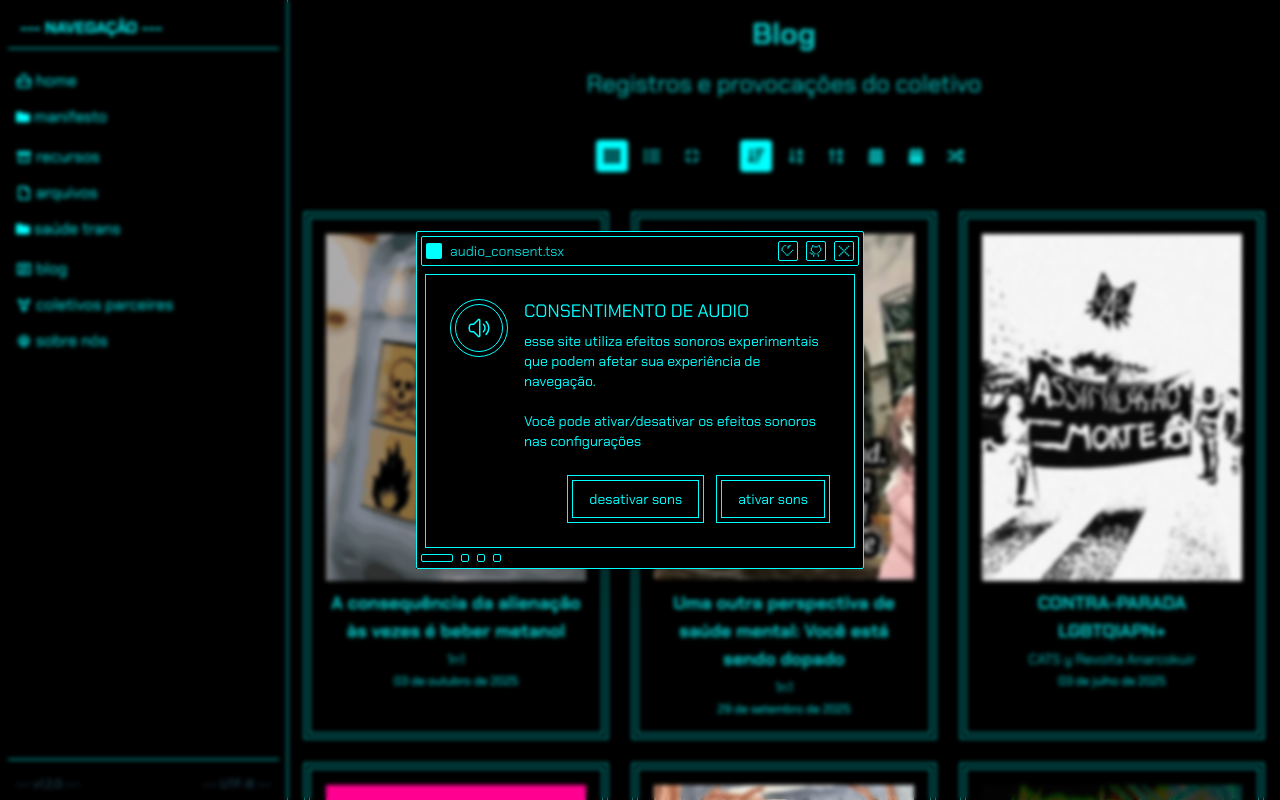
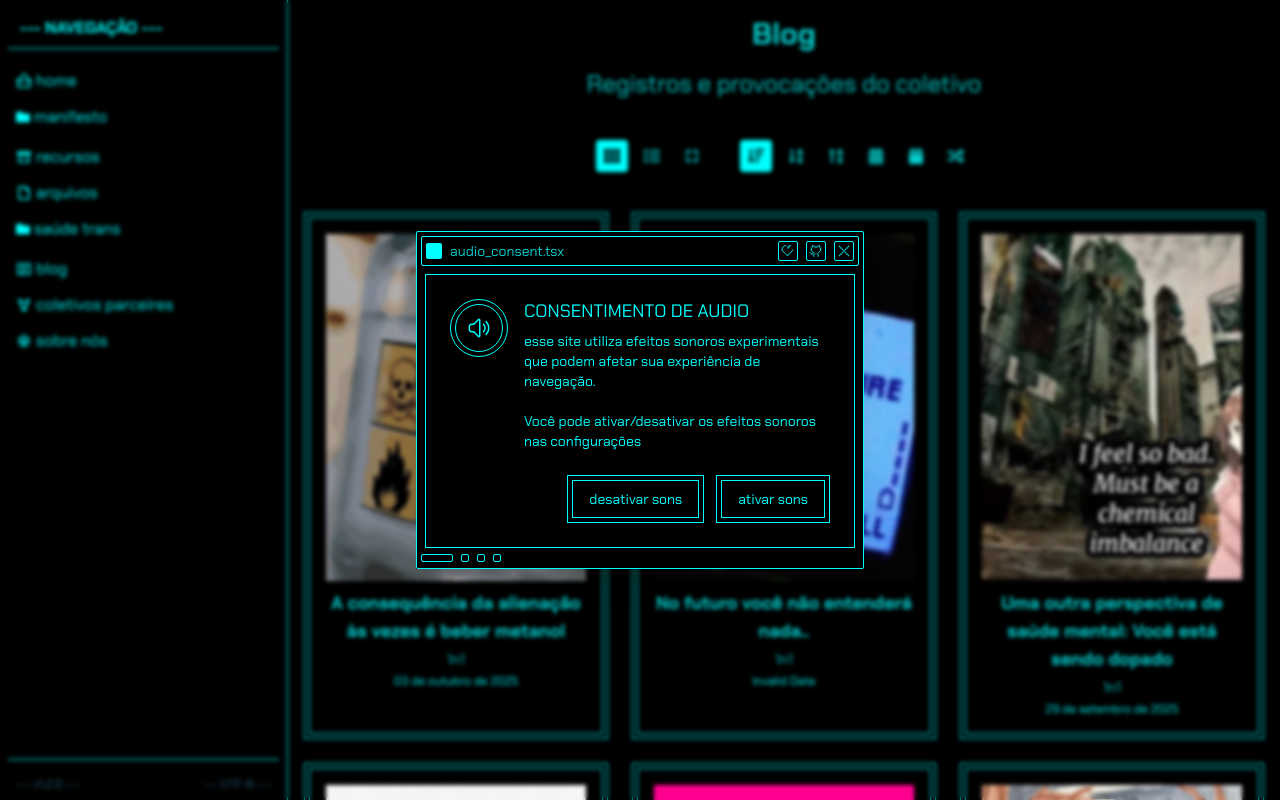
Before and after one commit to Coletivo-Anarquista-Trans/site, a Next.js app: page /blog in a window 1280 px wide. Shown: the top 800 px of the page. Built offline with nearby package versions, Linux system fonts and the light colour scheme.

Commit message:
alienated

```diff
--- a/src/assets/blogPosts/post.ts
+++ b/src/assets/blogPosts/post.ts
@@ -623,6 +623,87 @@ export const posts: BlogPost[] = [
 
   `,
   },
+  {
+    id: "post-11",
+    title: "No futuro você não entenderá nada..",
+    description: "1n1",
+    slug: "futuro-alienado",
+    date: "2025-10-2",
+    image: "/trans-blog-posts/future.jpg",
+    content: `
+    <p>
+    Eu quero te tirar o peso de um esforço desnecessário: entender as coisas.
+    </p>
+    <p>
+    É em vão. Quer dizer, pode ser útil agora, mas a médio e longo prazo só vai te confundir mais.
+    </p>
+    <br/>
+
+    <p>
+    Talvez você não tenha entendido ainda. A dinâmica da nossa produção tem sido sobre velocidade: chegar mais rápido, fazer mais rápido o que precisa ser feito, entender mais rápido, comprar mais rápido, amar mais rápido.
+    </p>
+    <p>
+    Aceleração do tempo, dos transportes, da informação, da tecnologia, das mercadorias, da moda, dos memes, das relações, dos amores, do sexo, do afeto, do cuidado e, com isso, de corpos.
+    </p>
+    <br/>
+
+    <p>
+    Quanto maior a velocidade, menos você entende.
+    </p>
+    <p>
+    Você aceita facilmente algoritmos cuspindo (outputs) para você informação pré-selecionada e filtrada sem saber como anúncios feitos das suas últimas conversas (inputs) chegaram até você.
+    </p>
+    <br/>
+
+    <p>
+    Também aceita o smartphone trocando de interface todo ano, paga por isso, mesmo numa cultura consumista insustentável.
+    </p>
+    <br/>
+
+    <p>
+    Mas quando corpos mudam a si, suas próprias interfaces, formas corporais, linguagens e modos de se relacionar você tenta entender e definir o processo nas suas limitadas compreensões.
+    </p>
+    <br/>
+
+    <p>
+    Tão alienado pelas mercadorias e vetores informacionais mas tão curioso por corpos trans e queer.
+    </p>
+    <p>
+    Ou talvez negue nossa existência para poder se alienar nos mecanismos de recalcamento cisgênero.
+    </p>
+    <br/>
+
+    <p>
+    Não se preocupe. Corpos terão a mesma velocidade das mudanças e lançamentos das tecnologias, as regras de gênero ainda ficarão mais confusas e ininteligíveis para você.
+    </p>
+    <br/>
+
+    <p>
+    A limitada forma de definir tudo em 0 e 1 a partir de um genitalismo cairá por terra quanto mais rápido as tecnologias de modificação corporal chegarem. Você está preparado?
+    </p>
+    <br/>
+
+    <p>
+    Aceite não saber. Já não sabemos de nada. A alienação profunda de cada um de nós pode nos libertar se ao invés de tentarmos buscar razões para a diferença, abraçarmos a multiplicidade.
+    </p>
+    <br/>
+
+    <p>
+    Você está livre de entender para aceitar, porque você já aceita muito sem entender ou questionar.
+    </p>
+    <p>
+    Nossa agência não está em entendermos as coisas. Ela está nos fluxos em que decidimos nos colocar e para onde eles levam a nós e o que alimentam.
+    </p>
+    <br/>
+
+    <p>
+    Mas se me permite tentar entender algo, fica a pergunta: Por que aceita não entender algumas coisas mas quer tanto entender outras para aceitá-las?
+    </p>
+    <p>
+    Talvez isso diga algo sobre você.
+    </p>
+  `,
+  },
   // Add more posts here
 ];
 
```
